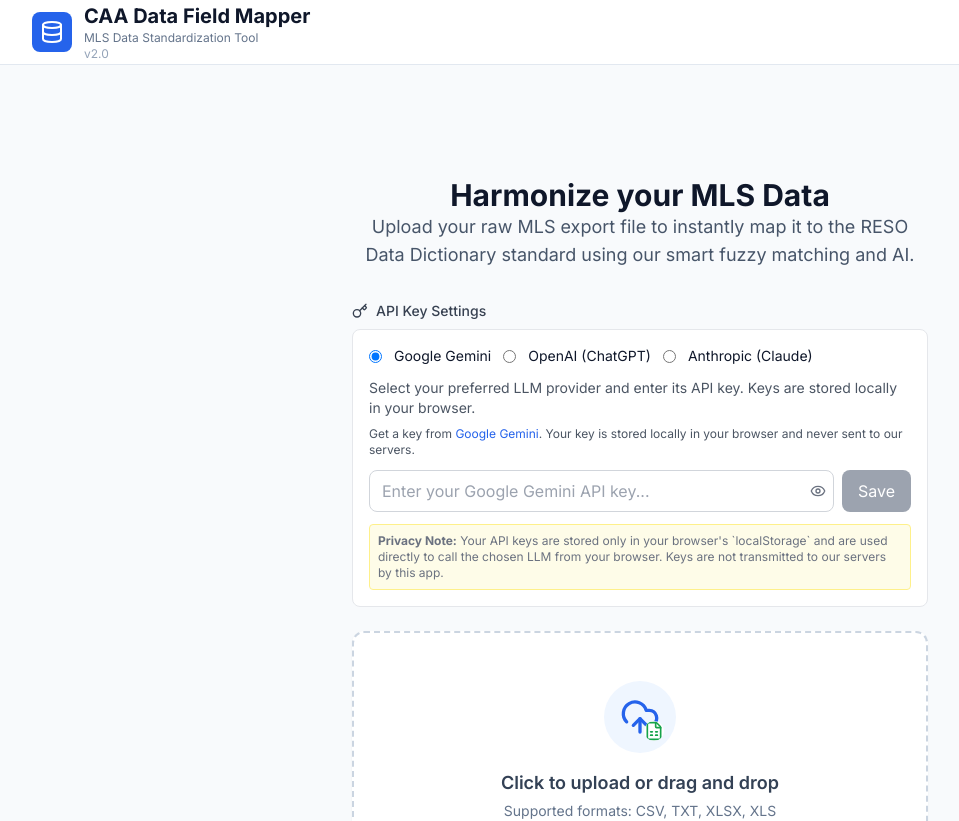
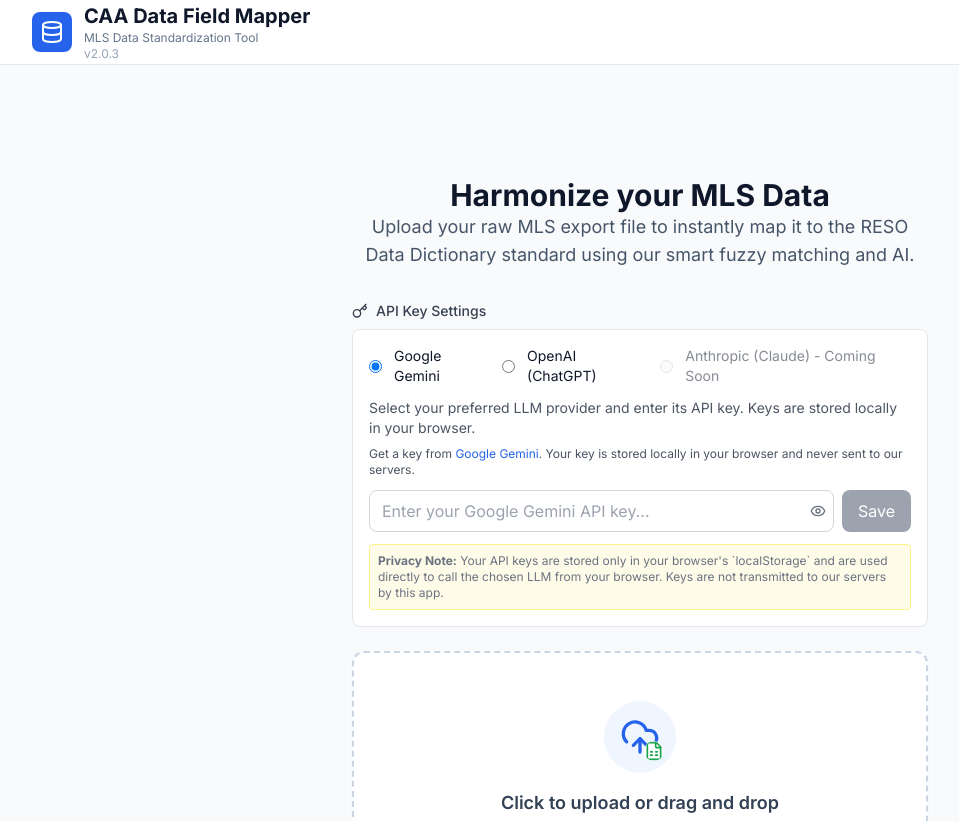
Before and after one commit to CapRateCoder/CAA-Data-Mapper, a React (Vite) app: page / in a window 1280 px wide. Shown: the top 821 px of the page, without its empty margins (0-959 px from the left). Built offline with nearby package versions, Linux system fonts and the light colour scheme.

Commit message:
Disable Claude with coming soon label; update version to 2.0.3

```diff
--- a/components/ApiKeySettings.tsx
+++ b/components/ApiKeySettings.tsx
@@ -6,9 +6,9 @@ interface ApiKeySettingsProps {
 }
 
 const PROVIDERS = [
-  { id: 'gemini', label: 'Google Gemini', helpUrl: 'https://aistudio.google.com/app/apikey' },
-  { id: 'openai', label: 'OpenAI (ChatGPT)', helpUrl: 'https://platform.openai.com/account/api-keys' },
-  { id: 'claude', label: 'Anthropic (Claude)', helpUrl: 'https://console.anthropic.com/' }
+  { id: 'gemini', label: 'Google Gemini', helpUrl: 'https://aistudio.google.com/app/apikey', disabled: false },
+  { id: 'openai', label: 'OpenAI (ChatGPT)', helpUrl: 'https://platform.openai.com/account/api-keys', disabled: false },
+  { id: 'claude', label: 'Anthropic (Claude) - Coming Soon', helpUrl: 'https://console.anthropic.com/', disabled: true }
 ];
 
 export const ApiKeySettings: React.FC<ApiKeySettingsProps> = ({ onLLMConfigChange }) => {
@@ -74,12 +74,13 @@ export const ApiKeySettings: React.FC<ApiKeySettingsProps> = ({ onLLMConfigChang
         <div className="bg-white dark:bg-gray-800 border border-gray-200 dark:border-gray-700 rounded-lg p-4 space-y-3">
           <div className="flex items-center gap-3">
             {PROVIDERS.map(pr => (
-              <label key={pr.id} className="flex items-center gap-2 text-sm">
+              <label key={pr.id} className={`flex items-center gap-2 text-sm ${pr.disabled ? 'opacity-50 cursor-not-allowed' : ''}`}>
                 <input
                   type="radio"
                   name="llm-provider"
                   checked={selectedProvider === pr.id}
-                  onChange={() => handleProviderChange(pr.id)}
+                  onChange={() => !pr.disabled && handleProviderChange(pr.id)}
+                  disabled={pr.disabled}
                 />
                 <span className="ml-1">{pr.label}</span>
               </label>
@@ -88,6 +89,9 @@ export const ApiKeySettings: React.FC<ApiKeySettingsProps> = ({ onLLMConfigChang
 
           <div className="text-sm text-gray-600 dark:text-gray-400">
             <p className="mb-2">Select your preferred LLM provider and enter its API key. Keys are stored locally in your browser.</p>
+            {selectedProvider === 'claude' ? (
+              <p className="text-xs text-orange-600 dark:text-orange-400 font-semibold">Claude support is coming soon. Please select Gemini or OpenAI.</p>
+            ) : (
               <p className="text-xs">
                 Get a key from{' '}
                 <a href={providerMeta.helpUrl} target="_blank" rel="noopener noreferrer" className="text-blue-600 dark:text-blue-400 hover:underline">
@@ -95,6 +99,7 @@ export const ApiKeySettings: React.FC<ApiKeySettingsProps> = ({ onLLMConfigChang
                 </a>
                 . Your key is stored locally in your browser and never sent to our servers.
               </p>
+            )}
           </div>
 
           <div className="flex gap-2">
--- a/constants.ts
+++ b/constants.ts
@@ -2,7 +2,7 @@ import { ResoFieldDefinition } from './types';
 import Papa from 'papaparse';
 
 // Application version - increment by 0.1 with each deployment
-export const APP_VERSION = '2.0';
+export const APP_VERSION = '2.0.3';
 
 // Compressed CSV Data - ResourceName,StandardName,DisplayName
 // Definition and SimpleDataType removed to save space while maintaining mapping capability
```
Also changed, not shown: 4 other files (tests, documents, lock files or other folders). Lines whose indentation alone changed are shown as unchanged.
